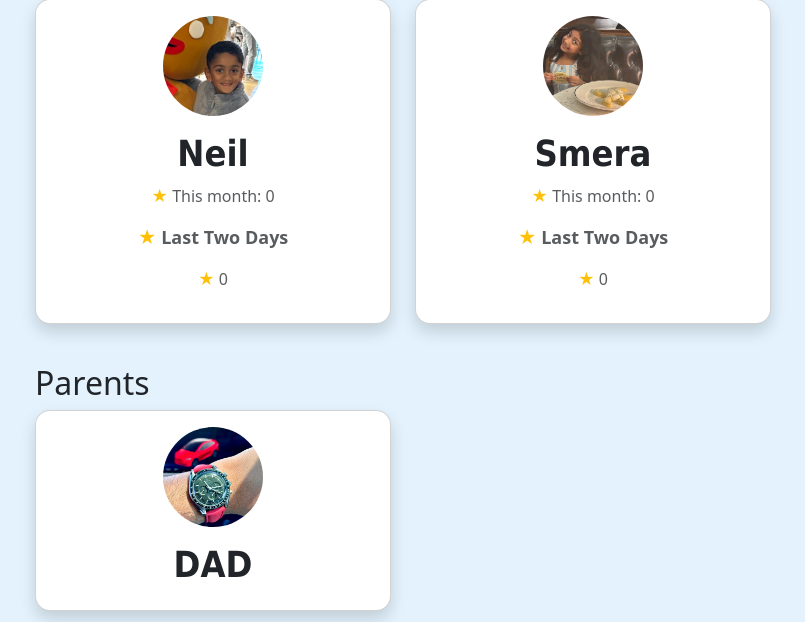
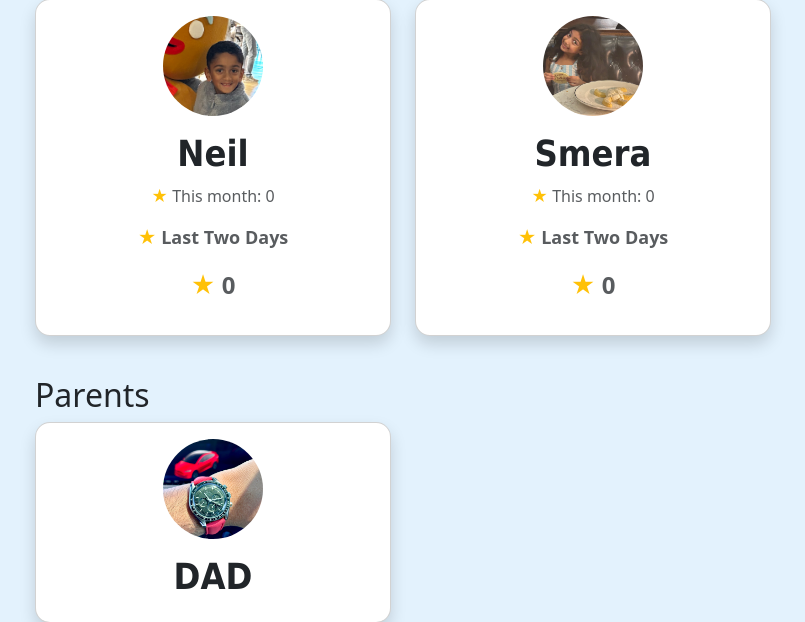
Before and after one commit to nash34/tasks-app, a Flask app: page / in a window 1280 px wide. Shown: the part 143-765 px from the top of the page, without its empty margins (47-852 px from the left). Run offline with Flask 3, Linux system fonts and the light colour scheme; data comes from the database, SQL or seed files in the repository.

Commit message:
Update style.css

```diff
--- a/home-app-v1/static/style.css
+++ b/home-app-v1/static/style.css
@@ -34,10 +34,14 @@ body.bg-light-blue {
 }
 .stars-last-two-days {
     font-weight: bold;
-    font-size: 18px; /* ~2pt larger than default 16px */
+    font-size: 18px;
+}
+.stars-last-two-days-number {
+    font-weight: bold;
+    font-size: 24px;
 }
 .username {
-    font-size: 36px; /* ~4pt larger than default h5 (~20px) */
+    font-size: 36px;
     font-family: Tahoma, sans-serif;
     font-weight: bold;
 }
```
